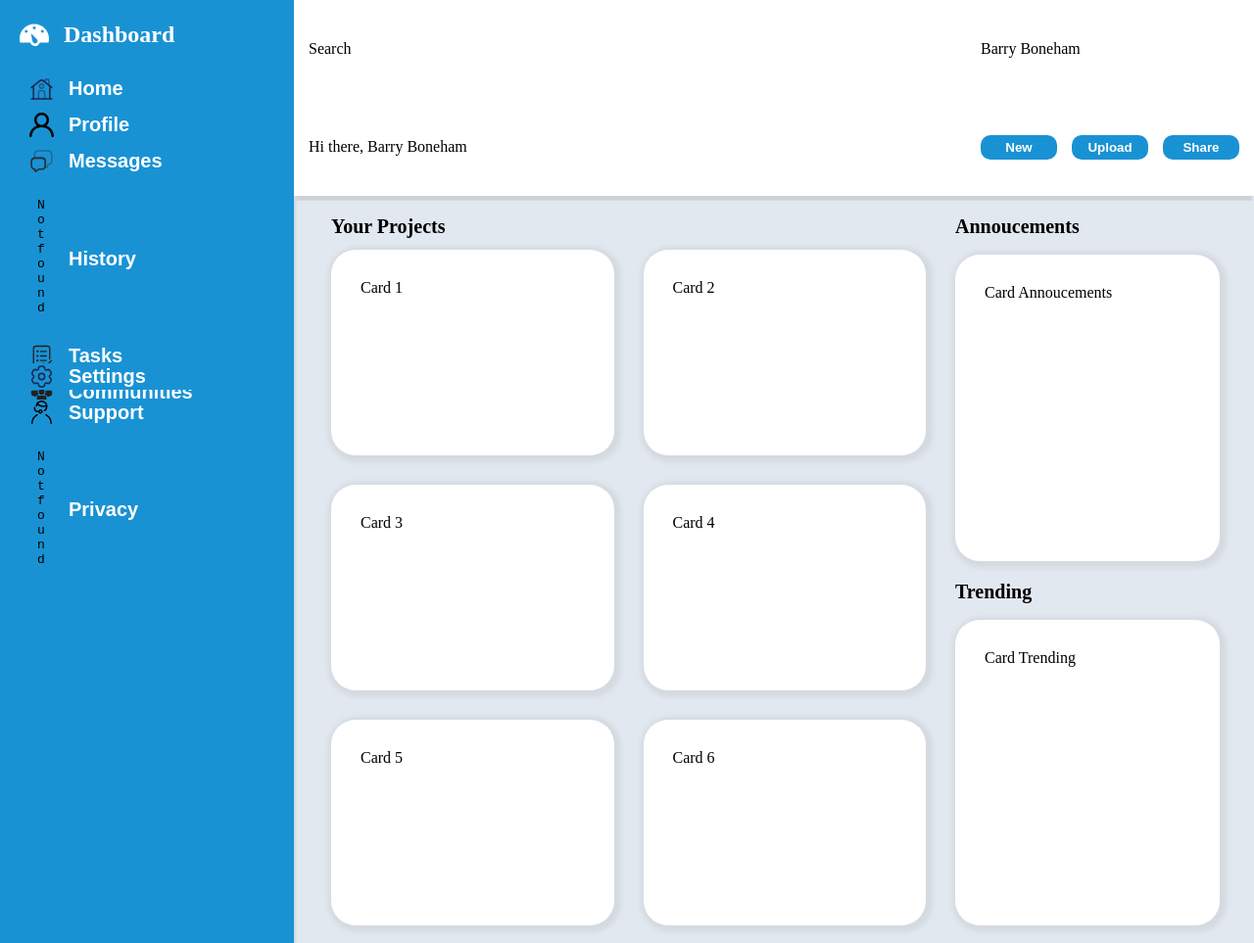
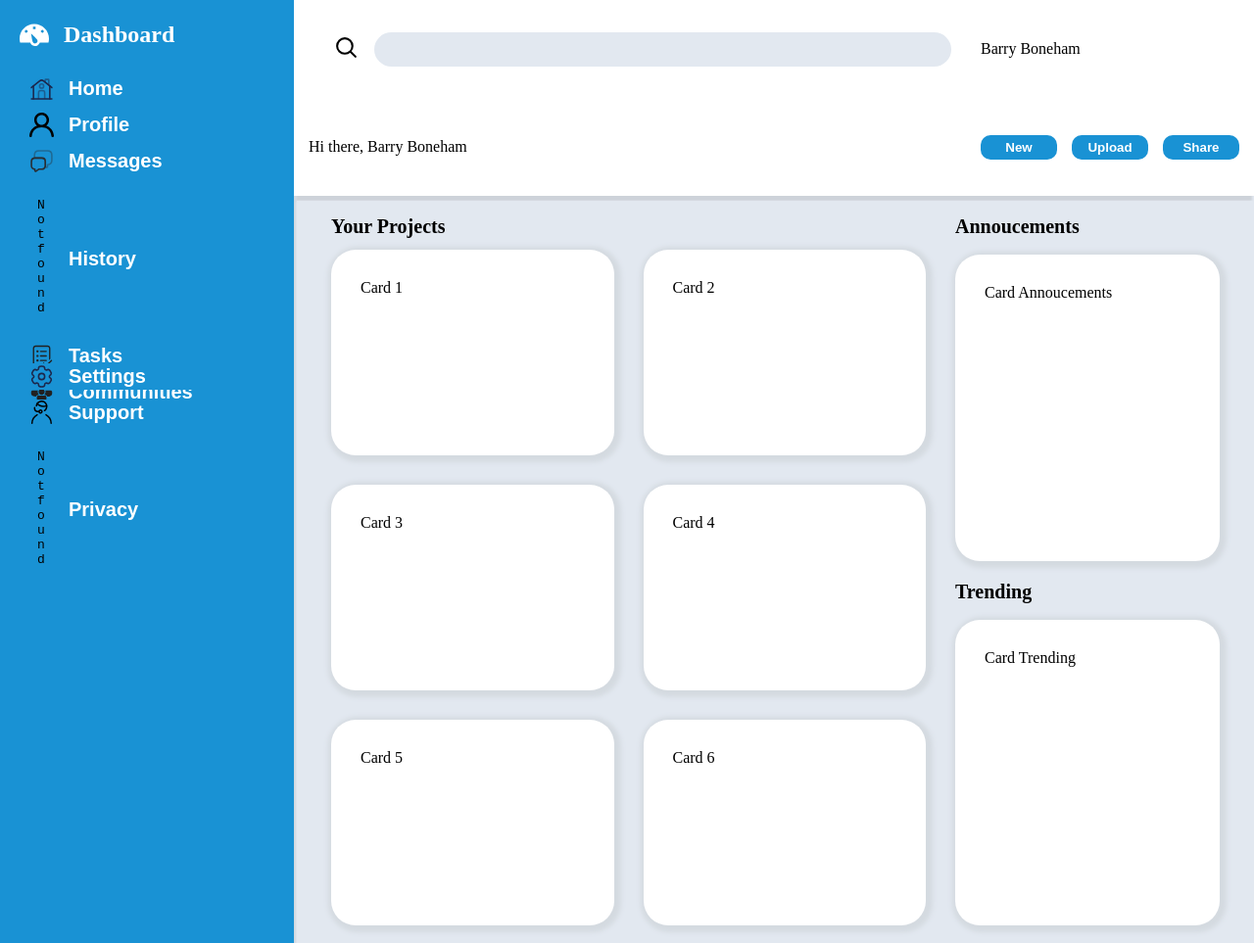
Before and after one commit to TezzGit/TOP-AdminDashboard, a plain HTML site: page index.html in a window 1280 px wide. Shown: the whole page at 98% size. Drawn offline with Linux system fonts and the light colour scheme.

Commit message:
Add Searchbox

```diff
--- a/index.html
+++ b/index.html
@@ -55,7 +55,10 @@
         </div>
     </div>
     <div class="header">
-        <div class="searchbar">Search</div>
+        <div class="searchbar">
+            <button class="search-button"><embed src="icons/search.svg" width="25px" class="icons"></button>
+            <input type="text" name="search-field" id="search-field">
+        </div>
         <div class="account">Barry Boneham</div>
         <div class="welcome">
             Hi there, Barry Boneham
--- a/styles/style.css
+++ b/styles/style.css
@@ -65,14 +65,34 @@ body {
     grid-template: 1fr 1fr / 70% 1fr;
     box-shadow: 0px 7px 2px -2px #cdd2d9;
 }
-
-.searchbar,
 .account,
 .welcome,
 .project-buttons {
     display: grid;
     align-items: center;
     padding: 15px;
+}
+
+.searchbar {
+    display: flex;
+    padding: 15px;
+    align-items: center;
+}
+
+.searchbar button {
+    border: none;
+    background-color: white;
+    flex: 0;
+    margin-left: 20px;
+}
+
+.searchbar #search-field {
+    flex: 1;
+    border:none;
+    background-color: #e2e8f0;
+    border-radius: 50px;
+    padding: 10px 20px;
+    margin-left: 10px;
 }
 
 .project-buttons {
```
Also changed, not shown: icons/search.svg (added).
